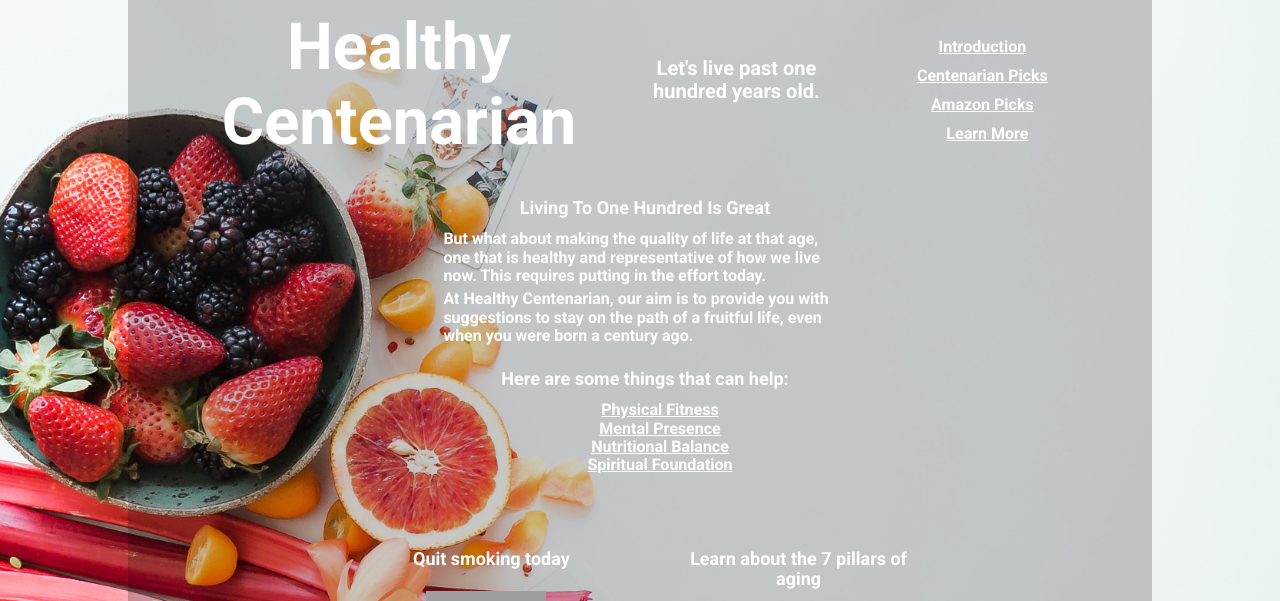
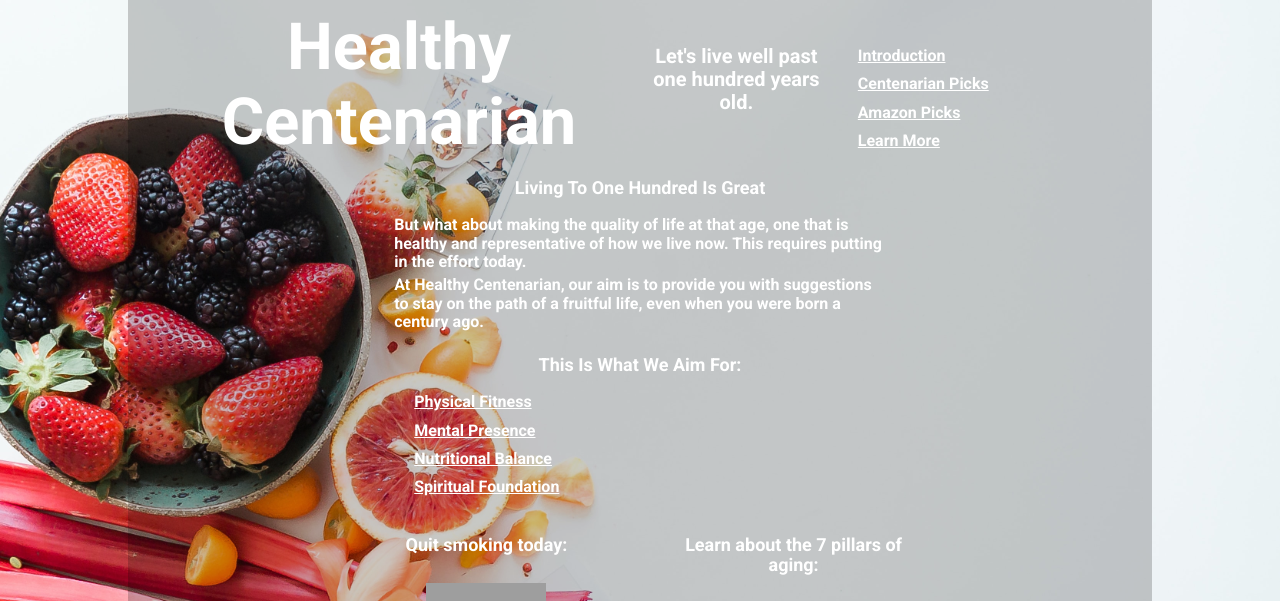
Before and after one commit to kennycastaneda/healthycentenarian, a plain HTML site: page index.html in a window 1280 px wide. Shown: the top 601 px of the page. Drawn offline with nearby package versions, Linux system fonts and the light colour scheme; grey boxes are pictures that could not be loaded.

Commit message:
more style changes

```diff
--- a/index.html
+++ b/index.html
@@ -12,7 +12,7 @@
 <body>
 	<header>
         <h1 class= "center">Healthy Centenarian</h1>
-        <h2 class= "center">Let's live past one hundred years old.</h2>
+        <h2 class= "center">Let's live well past one hundred years old.</h2>
         <nav>
             <ul>
                 <li><a href="#intro">Introduction</a></li>
@@ -27,7 +27,7 @@
     <main>
     <section id="intro">
     <div class="group fruits">
-      <div class="item-double">
+      <div>
           <h3>Living To One Hundred Is Great</h3>
           <p>But what about making the quality of life at that age,
                one that is healthy and representative of how we live now.
@@ -37,7 +37,7 @@
                     suggestions to stay on the path of a fruitful life,
                    even when you were born a century ago.
           </p>
-        <h3>Here are some things that can help: </h3>
+        <h3>This Is What We Aim For: </h3>
         <ul>
             <li>Physical Fitness</li>
             <li>Mental Presence</li>
@@ -50,12 +50,12 @@
     <section id="ads">
     <div class="group fruits">
       <div class="item center">
-          <h3> Quit smoking today</h3>
+          <h3> Quit smoking today:</h3>
           <iframe style="width:120px;height:240px;" marginwidth="0" marginheight="0" scrolling="no" frameborder="0" src="//ws-na.amazon-adsystem.com/widgets/q?ServiceVersion=20070822&OneJS=1&Operation=GetAdHtml&MarketPlace=US&source=ac&ref=tf_til&ad_type=product_link&tracking_id=healthycentur-20&marketplace=amazon&amp;region=US&placement=B079J9G5ZB&asins=B079J9G5ZB&linkId=1c3f5bc4de561259ef6402964f4e7050&show_border=false&link_opens_in_new_window=false&price_color=333333&title_color=0066c0&bg_color=ffffff">
           </iframe>
       </div>
       <div class="item center">
-        <h3>Learn about the 7 pillars of aging</h3>
+        <h3>Learn about the 7 pillars of aging:</h3>
         <iframe style="width:120px;height:240px;" marginwidth="0" marginheight="0" scrolling="no" frameborder="0" src="//ws-na.amazon-adsystem.com/widgets/q?ServiceVersion=20070822&OneJS=1&Operation=GetAdHtml&MarketPlace=US&source=ac&ref=tf_til&ad_type=product_link&tracking_id=healthycentur-20&marketplace=amazon&amp;region=US&placement=0062882821&asins=0062882821&linkId=a1ace0785800a7c1ded9576437629bd4&show_border=false&link_opens_in_new_window=false&price_color=333333&title_color=0066c0&bg_color=ffffff">
         </iframe>
       </div>
--- a/style.css
+++ b/style.css
@@ -61,25 +61,22 @@ header nav ul {
   padding-left: 0;
   list-style: none;
   margin-left: 20px;
-  text-align: center;
+  justify-content: space-between;
+  width: 100%;
 }
 
 header nav ul li a {
   color: black;
   text-decoration: none;
   margin-right: 10px;
+  text-align: center;
 }
 header nav ul li:last-child a {
   /* Removes the margin to the right of the last anchor tag
      so that the nav appears centered. */
   margin-right: 0;
 }
-header nav ul li a:hover {
-  /* Targets the change when a user holds the pointer over the anchor tag
-     (link) within the list items within the unordered list that
-     is within the navigation that is within the header. */
-  color: #bdbdbd;
-}
+
 @media all and (min-width: 600px) {
   /*header large screen*/
   header {
@@ -88,7 +85,7 @@ header nav ul li a:hover {
     /* Pushes the items (the title and nav) to the far sides of the
        browser with space between them. */
 
-    justify-content: flex-start;
+    justify-content: space-around;
     flex-flow: row;
     /* Adds 0 pixels padding top and bottom, and 30 pixels padding
        left and right. */
@@ -129,21 +126,22 @@ header nav ul li a:hover {
   }
   header nav ul {
     display: flex;
-    flex-wrap: wrap;
     flex-direction: column;
-    justify-content: space-between;
+    justify-content: flex-end;
   }
   header nav ul li a {
-    align-self: flex-end;
+    flex: 0;
     margin-top: 5px;
     padding: 5px;
     color: white;
     text-decoration: transparent;
   }
 }
-
+main div {
+  margin: auto;
+}
 main h3 {
-  margin: 18px 0 12px 10px;
+  margin-top: 18px;
   border-bottom: 0px solid #eee;
   font-family: "Roboto";
   font-size: 18px;
@@ -157,18 +155,22 @@ main p {
   width: 80%;
   padding-bottom: 5px;
 }
-
 ul {
+  margin: auto;
+  width: 80%;
+}
+ul li {
   list-style: none;
   font-family: "Roboto", sans-serif;
   margin-top: 10px;
+  text-align: left;
   color: #fff;
 }
 
 footer {
   position: relative;
   bottom: 0;
-  width: 70%;
+  width: 80%;
   height: 60px; /* Height of the footer */
 }
 footer h3 {
@@ -191,12 +193,6 @@ div a {
 
 .item {
   flex: 1;
-  margin: 10px;
-  padding: 10px;
-}
-
-.item-double {
-  flex: 3;
   margin: 10px;
   padding: 10px;
 }
```
